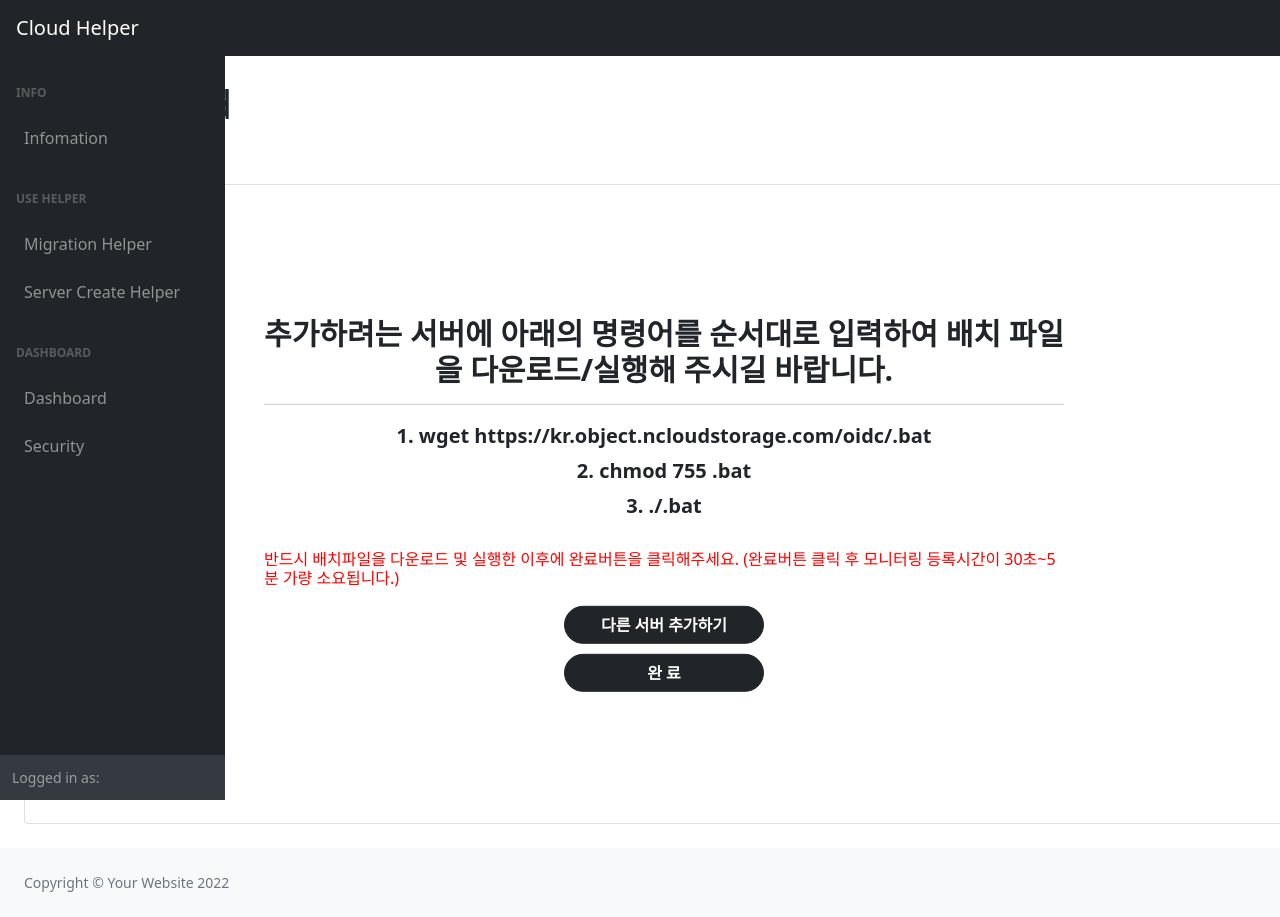
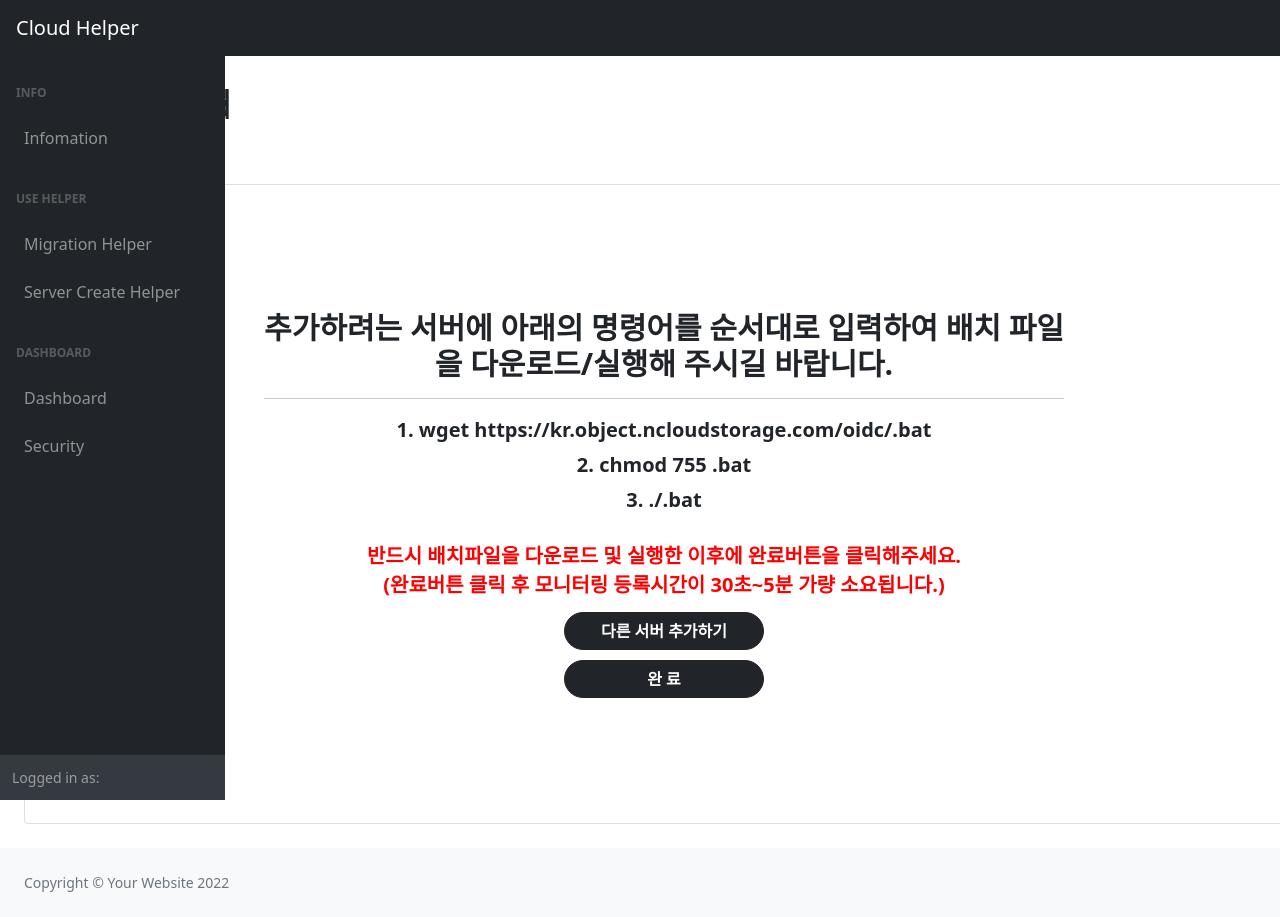
Before and after one commit to OIDC-JT/OIDC_FRONT_BP, a React (Create React App) app in the folder oidc/: page /BatchInstall in a window 1280 px wide. Shown: the top 917 px of the page. Built offline with nearby package versions, Linux system fonts and the light colour scheme.

Commit message:
Public test#11

```diff
--- a/oidc/src/components/Page/BatchInstall.js
+++ b/oidc/src/components/Page/BatchInstall.js
@@ -78,7 +78,14 @@ else{
                     <label style = {{fontWeight : 'bold', fontSize : '20px', marginBottom : '5px'}}>3. ./{localStorage.getItem("batch")}.bat</label>
                 </div>
                 <br></br>
-                <h6 style={{color:"red"}}>반드시 배치파일을 다운로드 및 실행한 이후에 완료버튼을 클릭해주세요. (완료버튼 클릭 후 모니터링 등록시간이 30초~5분 가량 소요됩니다.)</h6>
+                <div style = {{textAlign:'center', marginBottom : '3px'}}>
+                <h6 style={{fontWeight : 'bold', fontSize : '20px', marginBottom : '5px', color: "red" }}>반드시 배치파일을 다운로드 및 실행한 이후에 완료버튼을 클릭해주세요. </h6>
+                </div>
+
+                <div style = {{textAlign:'center',marginBottom : '5px'}}>
+                 <h6 style={{fontWeight : 'bold', fontSize : '20px', marginBottom : '5px', color: "red" }}>(완료버튼 클릭 후 모니터링 등록시간이 30초~5분 가량 소요됩니다.)</h6>
+                </div>
+
                 <div classname="d-grid" style={{textAlign : 'center'}}>
                     <span></span>
                     <Link to = "/ServerAdd">
```
Also changed, not shown: 2 other files (tests, documents, lock files or other folders).
